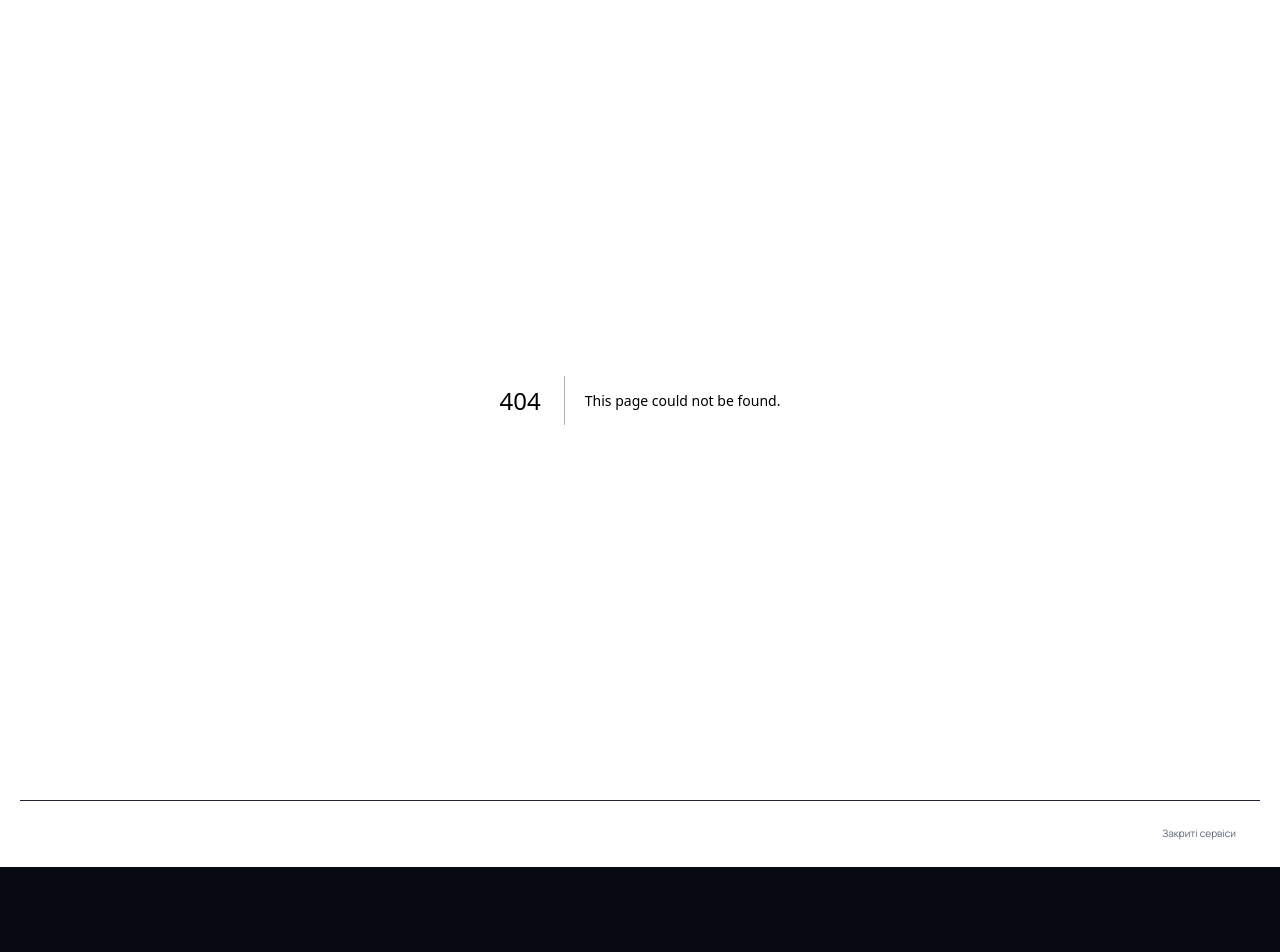
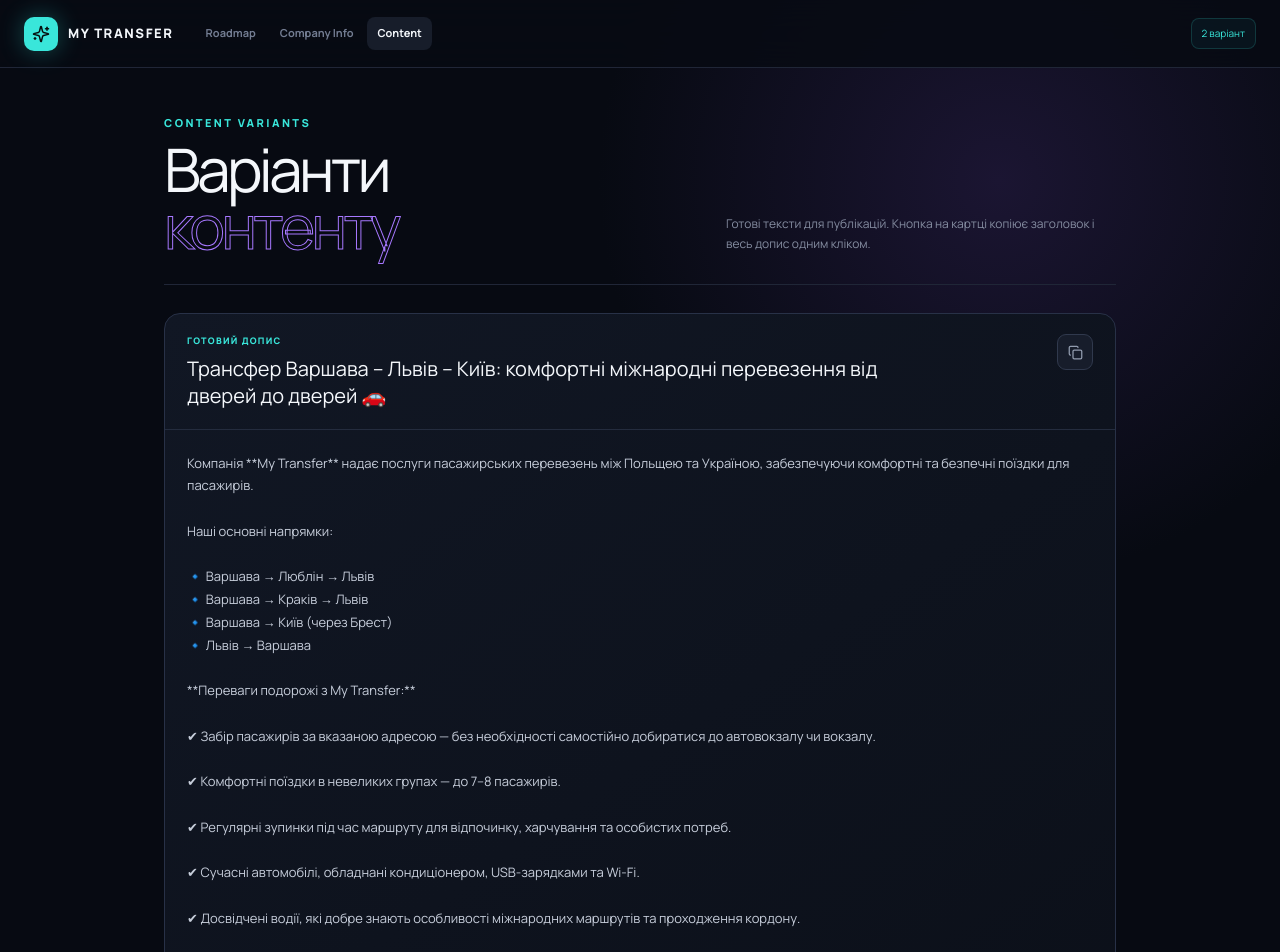
Before and after one commit to SpiritUrban/signal-builder, a Next.js app: page /content in a window 1280 px wide. Before the commit this address had no page. Shown: the top 952 px of the page. Before the commit the page ends 867 px from the top, so only its background shows below. Built offline with nearby package versions, Linux system fonts and the light colour scheme.

Commit message:
add content pages

```diff
--- /dev/null
+++ b/src/app/content/page.tsx
@@ -0,0 +1,11 @@
+import type { Metadata } from "next";
+import { ContentVariantsLibrary } from "@/components/ContentVariantsLibrary";
+
+export const metadata: Metadata = {
+  title: "Варіанти контенту — My Transfer",
+  description: "Готові варіанти контенту для публікацій My Transfer",
+};
+
+export default function ContentPage() {
+  return <ContentVariantsLibrary />;
+}
--- a/src/app/globals.css
+++ b/src/app/globals.css
@@ -140,7 +140,17 @@
 .info-card ul { margin: 14px 0 0; padding: 0; display: grid; gap: 7px; list-style: none; }.info-card li { position: relative; padding-left: 13px; color: #b8c0cf; font-size: 11px; line-height: 1.5; }.info-card li::before { content: ""; position: absolute; left: 0; top: .57em; width: 4px; height: 4px; background: var(--cyan); border-radius: 50%; opacity: .7; }
 .keyword-cloud { display: flex; flex-wrap: wrap; gap: 6px; margin-top: 15px; }.keyword-cloud button { padding: 6px 8px; color: #b9c2d2; background: #171c29; border: 1px solid #282f41; border-radius: 6px; font: inherit; font-size: 9px; cursor: pointer; transition: .18s; }.keyword-cloud button:hover { color: var(--cyan); border-color: #39e6da70; transform: translateY(-1px); }.keyword-cloud button:focus-visible { outline: 2px solid var(--cyan); outline-offset: 2px; }.keyword-cloud button.copied { color: #07120d; background: #65e68b; border-color: #65e68b; }
 .info-open-link { display: inline-flex; align-items: center; gap: 6px; margin-top: 14px; color: var(--cyan); text-decoration: none; font-size: 10px; opacity: .75; }.info-open-link:hover { opacity: 1; }
+.content-shell { max-width: 1000px; margin: auto; padding: 42px 24px 80px; }
+.content-grid { display: grid; gap: 16px; padding-top: 28px; }
+.content-card { overflow: hidden; background: linear-gradient(145deg, #111724, #0b0f18); border: 1px solid #283147; border-radius: 16px; }
+.content-card > header { display: flex; align-items: flex-start; justify-content: space-between; gap: 24px; padding: 20px 22px; border-bottom: 1px solid #242c3e; }
+.content-card header p { margin: 0 0 7px; color: var(--cyan); font-size: 9px; font-weight: 800; letter-spacing: .14em; text-transform: uppercase; }
+.content-card h2 { max-width: 760px; margin: 0; font-size: 20px; line-height: 1.35; }
+.content-card header button { flex: 0 0 auto; width: 36px; height: 36px; display: grid; place-items: center; color: #929caf; background: #171d2b; border: 1px solid #30394d; border-radius: 9px; cursor: pointer; transition: .2s; }
+.content-card header button:hover { color: var(--cyan); border-color: #39e6da60; }
+.content-card header button.copied { color: #07120d; background: #65e68b; border-color: #65e68b; }
+.content-card-body { padding: 22px; color: #c7cedb; font-size: 13px; line-height: 1.75; white-space: pre-wrap; }
 @media (max-width: 900px) { .cards { grid-template-columns: repeat(2, 1fr); }.stats-grid { grid-template-columns: repeat(2, 1fr); }.orbit { display: none; }.toolbar { align-items: flex-start; flex-direction: column; }.toolbar label { width: 100%; max-width: none; } }
 @media (max-width: 900px) { .company-grid, .directory-grid { columns: 2; }.company-hero { align-items: flex-start; flex-direction: column; gap: 18px; } }
 @media (max-width: 700px) { .topbar-left { gap: 12px; }.main-nav a { padding: 7px 8px; font-size: 10px; }.company-ready { display: none; } }
-@media (max-width: 600px) { .shell { padding: 42px 16px; }.topbar { padding: 0 16px; }.top-progress { display: none; }.hero { min-height: 200px; }.level { grid-template-columns: 1fr; }.level-heading { position: static; }.cards { grid-template-columns: 1fr; }.stats-grid { grid-template-columns: 1fr 1fr; }.stat { padding: 14px; }.brand > span:nth-of-type(2) { display: none; }.focus-backdrop { padding: 14px; align-items: center; }.focus-modal { width: 100%; height: 82vh; padding: 20px; gap: 15px; border-radius: 17px; }.focus-header h2 { font-size: 25px; }.focus-meta { gap: 6px; }.focus-notes textarea { min-height: 220px; }.company-shell { padding: 28px 16px 60px; }.company-hero { min-height: 180px; padding-bottom: 25px; }.company-grid, .directory-grid { columns: 1; }.company-grid { padding-top: 14px; }.directory-heading { align-items: flex-start; flex-direction: column; gap: 7px; }.directory-card dl > div { grid-template-columns: 115px minmax(0, 1fr) 24px; } }
+@media (max-width: 600px) { .shell { padding: 42px 16px; }.topbar { padding: 0 16px; }.top-progress { display: none; }.hero { min-height: 200px; }.level { grid-template-columns: 1fr; }.level-heading { position: static; }.cards { grid-template-columns: 1fr; }.stats-grid { grid-template-columns: 1fr 1fr; }.stat { padding: 14px; }.brand > span:nth-of-type(2) { display: none; }.focus-backdrop { padding: 14px; align-items: center; }.focus-modal { width: 100%; height: 82vh; padding: 20px; gap: 15px; border-radius: 17px; }.focus-header h2 { font-size: 25px; }.focus-meta { gap: 6px; }.focus-notes textarea { min-height: 220px; }.company-shell, .content-shell { padding: 28px 16px 60px; }.company-hero { min-height: 180px; padding-bottom: 25px; }.company-grid, .directory-grid { columns: 1; }.company-grid { padding-top: 14px; }.directory-heading { align-items: flex-start; flex-direction: column; gap: 7px; }.directory-card dl > div { grid-template-columns: 115px minmax(0, 1fr) 24px; }.content-card > header { padding: 17px; gap: 14px; }.content-card h2 { font-size: 16px; }.content-card-body { padding: 17px; font-size: 12px; } }
--- a/src/components/CompanyInfoLibrary.tsx
+++ b/src/components/CompanyInfoLibrary.tsx
@@ -39,6 +39,7 @@
           <nav className="main-nav" aria-label="Основна навігація">
             <Link href="/">Roadmap</Link>
             <Link href="/company" className="active">Company Info</Link>
+            <Link href="/content">Content</Link>
           </nav>
         </div>
         <span className="company-ready">{companyInfoBlocks.length} готових блоків</span>
--- /dev/null
+++ b/src/components/ContentVariantsLibrary.tsx
@@ -0,0 +1,65 @@
+"use client";
+
+import { useEffect, useRef, useState } from "react";
+import Link from "next/link";
+import { Check, Copy, Sparkles } from "lucide-react";
+import { contentVariants } from "@/data/contentVariants";
+
+export function ContentVariantsLibrary() {
+  const [copiedId, setCopiedId] = useState<string | null>(null);
+  const timerRef = useRef<ReturnType<typeof setTimeout> | null>(null);
+
+  useEffect(() => () => {
+    if (timerRef.current) clearTimeout(timerRef.current);
+  }, []);
+
+  const copyVariant = async (id: string, title: string, content: string) => {
+    await navigator.clipboard.writeText(`${title}\n\n${content}`);
+    setCopiedId(id);
+    if (timerRef.current) clearTimeout(timerRef.current);
+    timerRef.current = setTimeout(() => setCopiedId(null), 1800);
+  };
+
+  return (
+    <main>
+      <header className="topbar">
+        <div className="topbar-left">
+          <Link href="/" className="brand"><span className="brand-mark"><Sparkles size={18} /></span><span>MY TRANSFER</span></Link>
+          <nav className="main-nav" aria-label="Основна навігація">
+            <Link href="/">Roadmap</Link>
+            <Link href="/company">Company Info</Link>
+            <Link href="/content" className="active">Content</Link>
+          </nav>
+        </div>
+        <span className="company-ready">{contentVariants.length} варіант</span>
+      </header>
+
+      <div className="content-shell">
+        <section className="company-hero">
+          <div><p className="eyebrow">CONTENT VARIANTS</p><h1>Варіанти<br /><span>контенту</span></h1></div>
+          <p>Готові тексти для публікацій. Кнопка на картці копіює заголовок і весь допис одним кліком.</p>
+        </section>
+
+        <section className="content-grid">
+          {contentVariants.map((variant) => (
+            <article className="content-card" key={variant.id}>
+              <header>
+                <div><p>Готовий допис</p><h2>{variant.title}</h2></div>
+                <button
+                  type="button"
+                  className={copiedId === variant.id ? "copied" : ""}
+                  onClick={() => void copyVariant(variant.id, variant.copyTitle ?? variant.title, variant.content)}
+                  aria-label={`Скопіювати: ${variant.title}`}
+                  title="Скопіювати заголовок і текст"
+                >
+                  {copiedId === variant.id ? <Check size={16} /> : <Copy size={15} />}
+                </button>
+              </header>
+              <div className="content-card-body">{variant.content}</div>
+            </article>
+          ))}
+        </section>
+      </div>
+    </main>
+  );
+}
--- a/src/components/RoadmapDashboard.tsx
+++ b/src/components/RoadmapDashboard.tsx
@@ -171,6 +171,7 @@
           <nav className="main-nav" aria-label="Основна навігація">
             <Link href="/" className={view === "active" ? "active" : ""}>Roadmap</Link>
             <Link href="/company">Company Info</Link>
+            <Link href="/content">Content</Link>
           </nav>
         </div>
         <div className="top-progress"><span>{stats.progress}% виконано</span><div><i style={{ width: `${stats.progress}%` }} /></div></div>
--- /dev/null
+++ b/src/data/contentVariants.ts
@@ -0,0 +1,69 @@
+export interface ContentVariant {
+  id: string;
+  title: string;
+  copyTitle?: string;
+  content: string;
+}
+
+export const contentVariants: ContentVariant[] = [
+  {
+    id: "warsaw-lviv-kyiv-official",
+    title: "Трансфер Варшава – Львів – Київ: комфортні міжнародні перевезення від дверей до дверей 🚗",
+    copyTitle: "**Трансфер Варшава – Львів – Київ: комфортні міжнародні перевезення від дверей до дверей 🚗**",
+    content: `Компанія **My Transfer** надає послуги пасажирських перевезень між Польщею та Україною, забезпечуючи комфортні та безпечні поїздки для пасажирів.
+
+Наші основні напрямки:
+
+🔹 Варшава → Люблін → Львів
+🔹 Варшава → Краків → Львів
+🔹 Варшава → Київ (через Брест)
+🔹 Львів → Варшава
+
+**Переваги подорожі з My Transfer:**
+
+✔ Забір пасажирів за вказаною адресою — без необхідності самостійно добиратися до автовокзалу чи вокзалу.
+
+✔ Комфортні поїздки в невеликих групах — до 7–8 пасажирів.
+
+✔ Регулярні зупинки під час маршруту для відпочинку, харчування та особистих потреб.
+
+✔ Сучасні автомобілі, обладнані кондиціонером, USB-зарядками та Wi-Fi.
+
+✔ Досвідчені водії, які добре знають особливості міжнародних маршрутів та проходження кордону.
+
+✔ Можливість перевезення особистих речей і багажу без прихованих доплат.
+
+Вартість поїздки залежить від обраного маршруту та дати виїзду. У більшості випадків ціна залишається конкурентною порівняно з автобусними перевезеннями, при цьому рівень комфорту значно вищий.
+
+Для отримання актуальної інформації щодо найближчих рейсів, наявності місць та вартості поїздки звертайтеся через сайт:
+
+🌐 my-transfer.com.ua
+
+**My Transfer — комфортні міжнародні трансфери між Польщею, Україною та країнами Європи.**`,
+  },
+  {
+    id: "warsaw-lviv-kyiv-community-post",
+    title: "Трансфер Варшава–Львів–Київ: комфортно, з забором додому 🚗",
+    content: `Привіт всім! Мене звуть Вадим, я займаюся пасажирськими перевезеннями між Польщею і Україною вже кілька років. Часто бачу в цій спільноті питання типу «як дістатись до Львова?», «чи є автобус до Києва?» — вирішив написати, може комусь стане в пригоді.
+
+Ми возимо людей за маршрутами:
+🔹 Варшава → Люблін → Львів
+🔹 Варшава → Краків → Львів
+🔹 Варшава → Київ (через Брест)
+🔹 Львів → Варшава (зворотній бік)
+
+Чому люди обирають нас, а не автобус:
+— Забираємо з конкретної адреси у Варшаві — не треба добиратися до автовокзалу
+— Невеликі групи: максимум 7-8 пасажирів, не набиваємо як оселедців
+— Зупинки на їжу і туалет — не їдемо без зупинок 10 годин
+— Кондиціонер, USB-зарядки, wi-fi в авто
+— Перетин кордону з досвідченим водієм, який знає нюанси
+— Можна взяти речі, невеликий багаж без доплат
+
+Часто запитують про ціну — вона залежить від напрямку і дати, але загалом порівнянна з автобусом, а комфорт набагато вищий.
+
+Якщо є питання або хочете дізнатися про найближчі рейси — пишіть у приватне або на сайт: my-transfer.com.ua
+
+Вадим, My Transfer 🚗`,
+  },
+];
```
